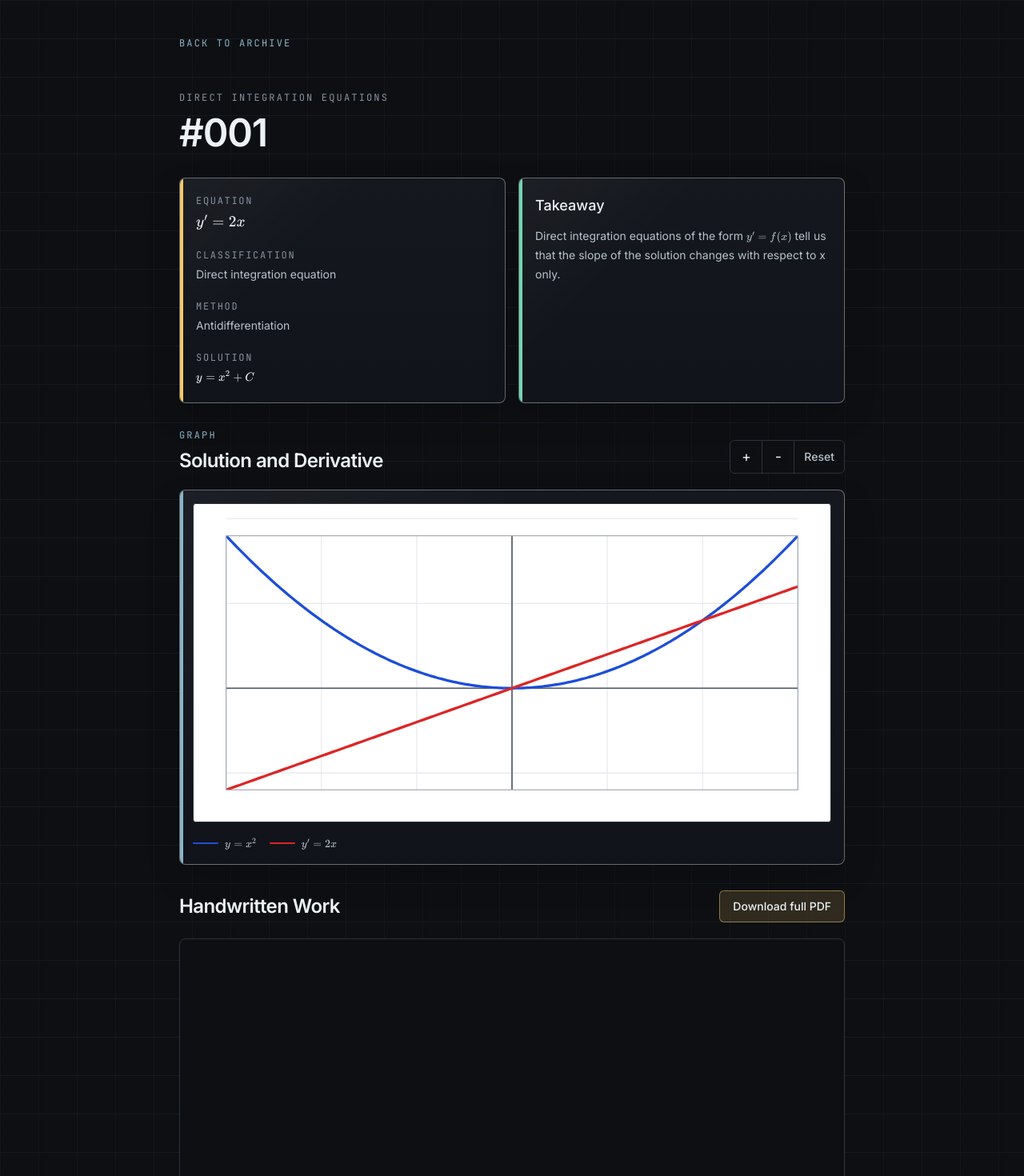
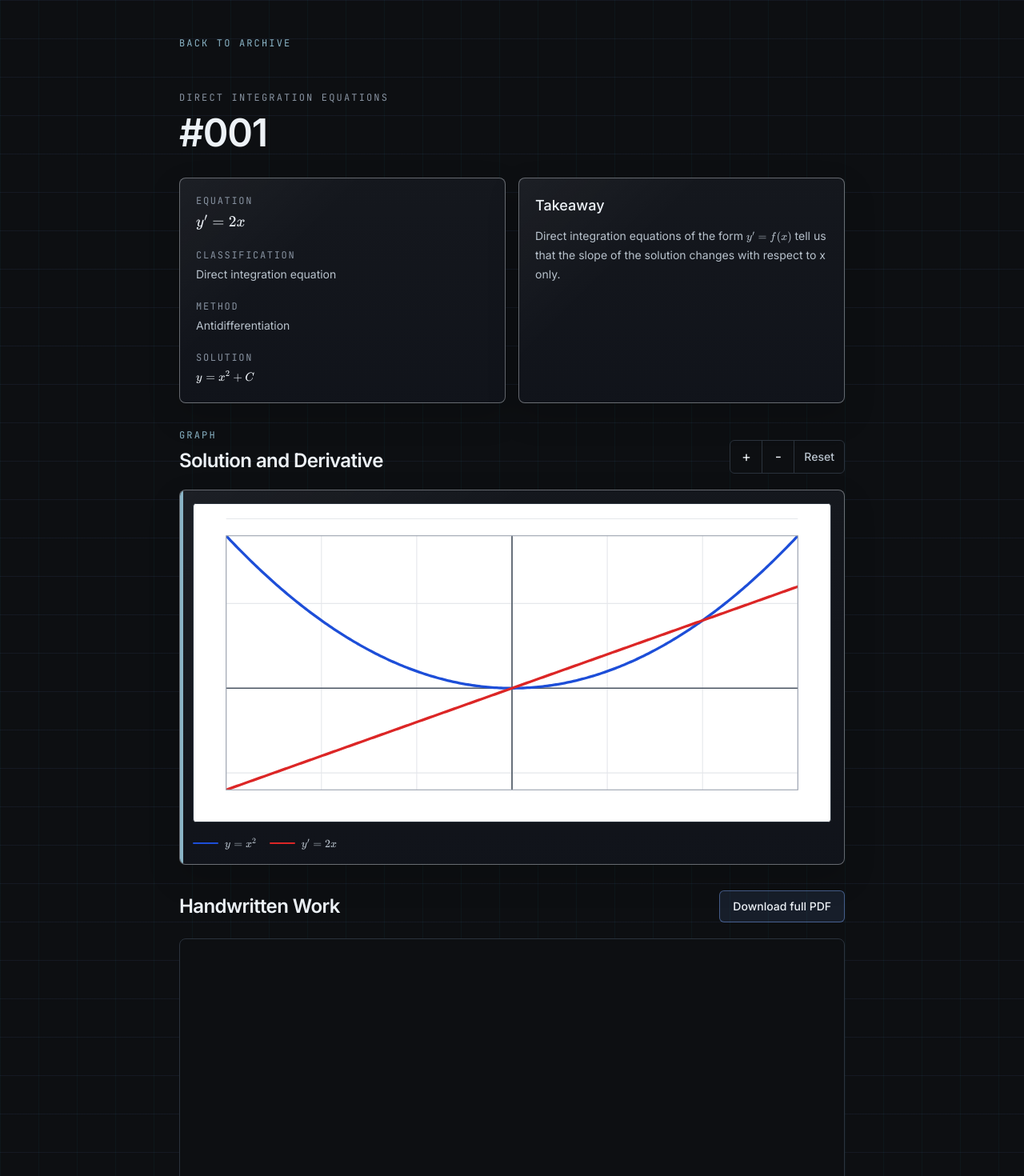
Before and after one commit to jtlutz190/Jacksons-website, a Next.js app: page /diffeq/001-direct-integration in a window 1280 px wide. Shown: the top 1470 px of the page at 80% size. Built offline with nearby package versions, Linux system fonts and the light colour scheme.

Commit message:
Cool down site accent styling

```diff
--- a/app/diffeq/[slug]/page.tsx
+++ b/app/diffeq/[slug]/page.tsx
@@ -66,7 +66,7 @@ export default async function DiffeqEntryPage({ params }: DiffeqEntryPageProps)
         </h1>
 
         <div className="mt-8 grid gap-4 md:grid-cols-2">
-          <div className="card card-gold rounded-lg bg-surface p-5">
+          <div className="card card-plain rounded-lg bg-surface p-5">
             <dl className="space-y-5 text-sm leading-6">
               <div>
                 <dt className="font-mono text-xs uppercase tracking-[0.14em] text-muted">
@@ -99,7 +99,7 @@ export default async function DiffeqEntryPage({ params }: DiffeqEntryPageProps)
             </dl>
           </div>
 
-          <div className="card card-mint rounded-lg bg-surface p-5">
+          <div className="card card-plain rounded-lg bg-surface p-5">
             <h2 className="text-lg font-medium text-text">Takeaway</h2>
             <p className="mt-3 text-sm leading-6 text-soft">
               Direct integration equations of the form{" "}
@@ -121,7 +121,7 @@ export default async function DiffeqEntryPage({ params }: DiffeqEntryPageProps)
             </h2>
             <a
               href={entry.pdf}
-              className="inline-flex min-h-10 w-fit items-center rounded-md border border-gold/50 bg-gold/15 px-4 text-sm font-medium text-text hover:border-gold hover:bg-gold/20"
+              className="inline-flex min-h-10 w-fit items-center rounded-md border border-cobalt/45 bg-cobalt/10 px-4 text-sm font-medium text-text hover:border-cobalt hover:bg-cobalt/15"
             >
               Download full PDF
             </a>
@@ -149,7 +149,7 @@ export default async function DiffeqEntryPage({ params }: DiffeqEntryPageProps)
           {previousEntry ? (
             <Link
               href={`/diffeq/${previousEntry.slug}`}
-              className="card card-cobalt rounded-lg bg-surface p-4 text-left hover:bg-surface-2"
+              className="card card-plain rounded-lg bg-surface p-4 text-left hover:bg-surface-2"
             >
               <span className="font-mono text-xs uppercase tracking-[0.14em] text-muted">
                 &larr; Previous
@@ -165,7 +165,7 @@ export default async function DiffeqEntryPage({ params }: DiffeqEntryPageProps)
           {nextEntry ? (
             <Link
               href={`/diffeq/${nextEntry.slug}`}
-              className="card card-coral rounded-lg bg-surface p-4 text-left hover:bg-surface-2 sm:text-right"
+              className="card card-plain rounded-lg bg-surface p-4 text-left hover:bg-surface-2 sm:text-right"
             >
               <span className="font-mono text-xs uppercase tracking-[0.14em] text-muted">
                 Next &rarr;
--- a/app/globals.css
+++ b/app/globals.css
@@ -35,7 +35,7 @@
 html {
   background:
     linear-gradient(115deg, rgba(122, 167, 255, 0.09) 0%, transparent 28%),
-    linear-gradient(245deg, rgba(244, 199, 107, 0.08) 0%, transparent 24%),
+    linear-gradient(245deg, rgba(34, 211, 238, 0.08) 0%, transparent 24%),
     linear-gradient(180deg, #0c0e12 0%, #11151b 48%, #0d0f12 100%);
   color: #edf2f7;
   overflow-x: clip;
@@ -47,8 +47,8 @@ body {
   margin: 0;
   background:
     linear-gradient(rgba(122, 167, 255, 0.07) 1px, transparent 1px),
-    linear-gradient(90deg, rgba(255, 138, 122, 0.045) 1px, transparent 1px),
-    linear-gradient(90deg, transparent 0 5.5rem, rgba(255, 138, 122, 0.11) 5.5rem 5.57rem, transparent 5.57rem);
+    linear-gradient(90deg, rgba(34, 211, 238, 0.045) 1px, transparent 1px),
+    linear-gradient(90deg, transparent 0 5.5rem, rgba(122, 167, 255, 0.12) 5.5rem 5.57rem, transparent 5.57rem);
   background-size: 48px 48px;
   color: #edf2f7;
   font-family: var(--font-sans);
@@ -113,7 +113,7 @@ section[id] {
   z-index: -1;
   content: "";
   background:
-    linear-gradient(90deg, rgba(122, 167, 255, 0.2), rgba(244, 199, 107, 0.16), rgba(114, 214, 177, 0.16));
+    linear-gradient(90deg, rgba(122, 167, 255, 0.22), rgba(34, 211, 238, 0.16), rgba(181, 156, 255, 0.14));
   filter: blur(9px);
   opacity: 0.78;
 }
@@ -194,6 +194,15 @@ section[id] {
     0 0 0 1px color-mix(in srgb, var(--card-accent, #8ab4c6) 22%, transparent);
 }
 
+.card-plain::before {
+  display: none;
+}
+
+.card-plain:hover {
+  border-color: rgba(237, 242, 247, 0.68);
+  box-shadow: 0 16px 40px rgba(0, 0, 0, 0.2);
+}
+
 .card-blue {
   --card-accent: #7aa7ff;
 }
@@ -233,7 +242,7 @@ section[id] {
 .notebook-rule {
   background:
     linear-gradient(rgba(122, 167, 255, 0.1) 1px, transparent 1px),
-    linear-gradient(90deg, rgba(255, 138, 122, 0.13) 1px, transparent 1px),
+    linear-gradient(90deg, rgba(34, 211, 238, 0.1) 1px, transparent 1px),
     linear-gradient(180deg, rgba(243, 234, 216, 0.045), rgba(243, 234, 216, 0.02));
   background-size:
     100% 1.65rem,
@@ -246,8 +255,8 @@ section[id] {
 }
 
 .ink-highlight {
-  background: linear-gradient(90deg, rgba(122, 167, 255, 0.18), rgba(244, 199, 107, 0.14));
-  box-shadow: inset 0 -0.38em 0 rgba(255, 138, 122, 0.16);
+  background: linear-gradient(90deg, rgba(122, 167, 255, 0.18), rgba(34, 211, 238, 0.14));
+  box-shadow: inset 0 -0.38em 0 rgba(181, 156, 255, 0.16);
 }
 
 .color-chip {
@@ -259,6 +268,6 @@ section[id] {
 }
 
 ::selection {
-  background: rgba(244, 199, 107, 0.28);
+  background: rgba(122, 167, 255, 0.3);
   color: #edf2f7;
 }
--- a/components/Blog.tsx
+++ b/components/Blog.tsx
@@ -6,20 +6,20 @@ const posts = [
     title: "An Introduction to Spectral Graph Theory",
     description:
       "A placeholder for intuition-heavy mathematical writing that stays understandable to curious people while still giving mathematically knowledgeable readers something real to chew on.",
-    accentClass: "card-cobalt",
+    accentClass: "card-violet",
   },
   {
     title: "Making Fourier Transforms Intuitive",
     description:
       "A future note connecting signals, frequency, and visual explanation, written for readers who may not remember every detail of undergraduate math.",
-    accentClass: "card-mint",
+    accentClass: "card-violet",
   },
   {
     title:
       "Why Does Formal Logic Matter? An Introduction to Ignoring the Law of Excluded Middle",
     description:
       "A placeholder essay on formal logic, constructive thinking, and why foundations can matter even outside a pure math classroom.",
-    accentClass: "card-coral",
+    accentClass: "card-violet",
   },
 ];
 
--- a/components/Hero.tsx
+++ b/components/Hero.tsx
@@ -15,7 +15,7 @@ export default function Hero() {
             className="object-cover"
           />
           <div className="absolute inset-0 bg-gradient-to-t from-bg via-bg/34 to-bg/10" />
-          <div className="absolute inset-x-0 bottom-0 h-1 bg-gradient-to-r from-cobalt via-gold to-coral" />
+          <div className="absolute inset-x-0 bottom-0 h-1 bg-gradient-to-r from-cobalt via-cyan to-violet" />
         </div>
 
         <div className="relative z-10 mx-auto max-w-5xl px-4 pb-10 sm:px-6 sm:pb-14 lg:px-8">
@@ -32,7 +32,7 @@ export default function Hero() {
             <div className="flex flex-wrap gap-3 sm:mb-3">
               <a
                 href="/Jackson_Lutz_CV_placeholder.pdf"
-                className="inline-flex min-h-10 items-center rounded-md border border-gold/50 bg-gold/15 px-4 text-sm font-medium text-text hover:border-gold hover:bg-gold/20"
+                className="inline-flex min-h-10 items-center rounded-md border border-cyan/45 bg-cyan/10 px-4 text-sm font-medium text-text hover:border-cyan hover:bg-cyan/15"
               >
                 CV placeholder
               </a>
--- a/components/Interests.tsx
+++ b/components/Interests.tsx
@@ -6,19 +6,19 @@ const interests = [
     title: "Reading",
     description:
       "Books are part of the notebook too: math, ideas, and whatever helps the world feel more legible.",
-    accentClass: "card-gold",
+    accentClass: "card-mint",
   },
   {
     title: "Bodybuilding",
     description:
       "A steady practice in patience, consistency, and measurable progress.",
-    accentClass: "card-coral",
+    accentClass: "card-mint",
   },
   {
     title: "Music",
     description:
       "Listening, patterns, structure, texture. Signals show up everywhere once you start noticing.",
-    accentClass: "card-cobalt",
+    accentClass: "card-mint",
   },
   {
     title: "Visual math / TikTok content",
--- a/components/ProjectCard.tsx
+++ b/components/ProjectCard.tsx
@@ -23,7 +23,7 @@ export default function ProjectCard({
     <>
       <div className="flex flex-col gap-2 sm:flex-row sm:items-start sm:justify-between">
         <h3 className="text-lg font-medium text-text">{title}</h3>
-        <span className="w-fit rounded border border-border bg-bg px-2 py-1 font-mono text-xs text-gold">
+        <span className="w-fit rounded border border-cobalt/30 bg-cobalt/10 px-2 py-1 font-mono text-xs text-cyan">
           {status}
         </span>
       </div>
@@ -51,7 +51,7 @@ export default function ProjectCard({
       ) : null}
 
       {link && featuredLink ? (
-        <span className="mt-5 inline-flex w-fit rounded border border-gold/55 bg-gold/10 px-3 py-1.5 font-mono text-xs uppercase tracking-[0.12em] text-text">
+        <span className="mt-5 inline-flex w-fit rounded border border-cyan/45 bg-cyan/10 px-3 py-1.5 font-mono text-xs uppercase tracking-[0.12em] text-text">
           Click to access
         </span>
       ) : null}
--- a/components/Projects.tsx
+++ b/components/Projects.tsx
@@ -16,7 +16,7 @@ const projects = [
     description:
       "An externally hosted visualization of undergraduate mathematics, including handwritten notes, proofs, theorems, and examples. Topics include Analysis, Differential Equations, and Discrete Math.",
     tags: ["Analysis", "Differential Equations", "Discrete Math"],
-    accentClass: "card-violet",
+    accentClass: "card-cobalt",
   },
   {
     title: "1000 Differential Equations",
@@ -32,7 +32,7 @@ const projects = [
     link: "/diffeq",
     linkLabel: "View archive",
     featuredLink: true,
-    accentClass: "card-gold",
+    accentClass: "card-cobalt",
   },
   {
     title: "General Projects / GitHub",
@@ -40,7 +40,7 @@ const projects = [
     description:
       "A growing collection of code, experiments, notes, and technical projects.",
     tags: ["Code", "Experiments", "Notes", "Technical Projects"],
-    accentClass: "card-mint",
+    accentClass: "card-cobalt",
   },
 ];
 
--- a/components/SkillGroup.tsx
+++ b/components/SkillGroup.tsx
@@ -11,7 +11,7 @@ export default function SkillGroup({
 }: SkillGroupProps) {
   return (
     <article className={`card ${accentClass} flex flex-col gap-4 rounded-lg bg-surface px-5 py-4 sm:flex-row sm:items-center sm:justify-between`}>
-      <h3 className="shrink-0 font-mono text-xs uppercase tracking-[0.18em] text-gold sm:w-52">
+      <h3 className="shrink-0 font-mono text-xs uppercase tracking-[0.18em] text-cyan sm:w-52">
         {title}
       </h3>
       <ul className="flex flex-wrap gap-2 sm:justify-end">
--- a/components/WritingCard.tsx
+++ b/components/WritingCard.tsx
@@ -17,7 +17,7 @@ export default function WritingCard({
         </h3>
         <a
           href="#"
-          className="w-fit font-mono text-xs text-gold hover:text-text"
+          className="w-fit font-mono text-xs text-cyan hover:text-text"
         >
           placeholder
         </a>
```
Also changed, not shown: components/Skills.tsx (+4 -4 lines).
